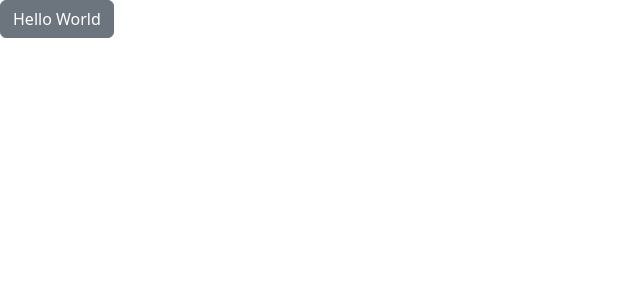
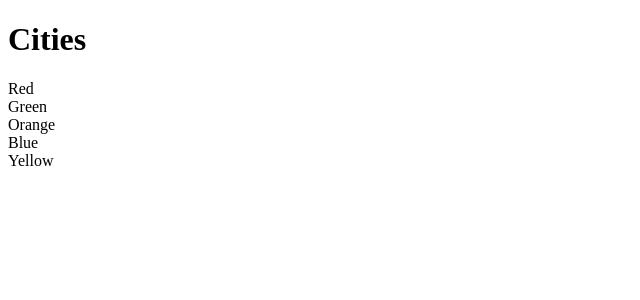
Before and after one commit to ameya-6964/React-With-Typescript, a React (Vite) app in the folder 02-styling-components/: page / in a window 1280 px wide. Shown: the top 300 px of the page, without its empty margins (0-640 px from the left). Built offline with nearby package versions, Linux system fonts and the light colour scheme.

Commit message:
Completed Styling Components Lecture 3 Vanilla CSS

```diff
--- a/02-styling-components/src/App.tsx
+++ b/02-styling-components/src/App.tsx
@@ -1,30 +1,19 @@
-import { useState } from "react";
-import Alert from "./Components/Alert";
-import Button from "./Components/Button";
+import ListGroup from "./Components/ListGroup";
 
 const App = () => {
-  //!Hooks
-  const [alert, setAlert] = useState(false);
+  let colors: string[] = ["Red", "Green", "Orange", "Blue", "Yellow"];
+  //! Handlers
+  const handleSelectItem = (item: string) => {
+    console.log(item);
+  };
 
   return (
     <>
-      {alert && (
-        <Alert
-          onClose={() => {
-            setAlert(!alert);
-          }}
-        >
-          My Alert
-        </Alert>
-      )}
-      <Button
-        onClick={() => {
-          setAlert(!alert);
-        }}
-        color="secondary"
-      >
-        Hello World
-      </Button>
+      <ListGroup
+        items={colors}
+        heading="Cities"
+        onSelectItem={handleSelectItem}
+      />
     </>
   );
 };
--- a/02-styling-components/src/Components/ListGroup.tsx
+++ b/02-styling-components/src/Components/ListGroup.tsx
@@ -1,4 +1,5 @@
 import { useState } from "react";
+import "./styles/ListGroup.css";
 
 interface ListGroupProps {
   items: string[];
--- /dev/null
+++ b/02-styling-components/src/Components/styles/ListGroup.css
@@ -0,0 +1,4 @@
+.list-group {
+  list-style: none;
+  padding: 0;
+}
--- a/02-styling-components/src/main.tsx
+++ b/02-styling-components/src/main.tsx
@@ -1,8 +1,6 @@
 import React from "react";
 import ReactDOM from "react-dom/client";
 import App from "./App";
-import "bootstrap/dist/css/bootstrap.css";
-import "bootstrap/dist/js/bootstrap.js";
 
 ReactDOM.createRoot(document.getElementById("root") as HTMLElement).render(
   <React.StrictMode>
```
